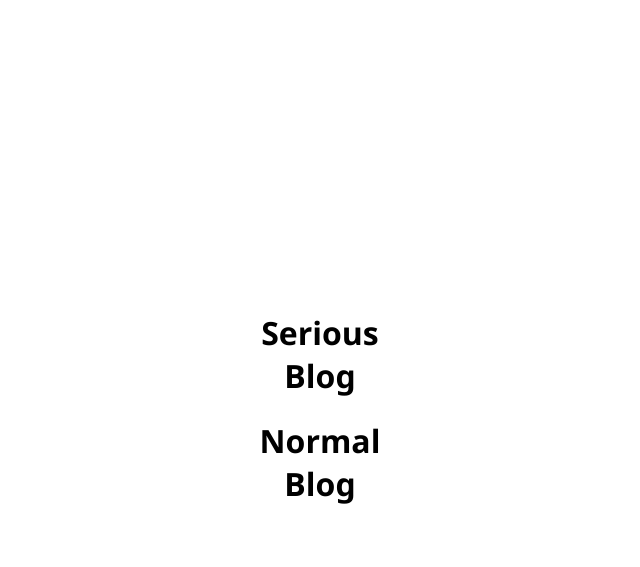
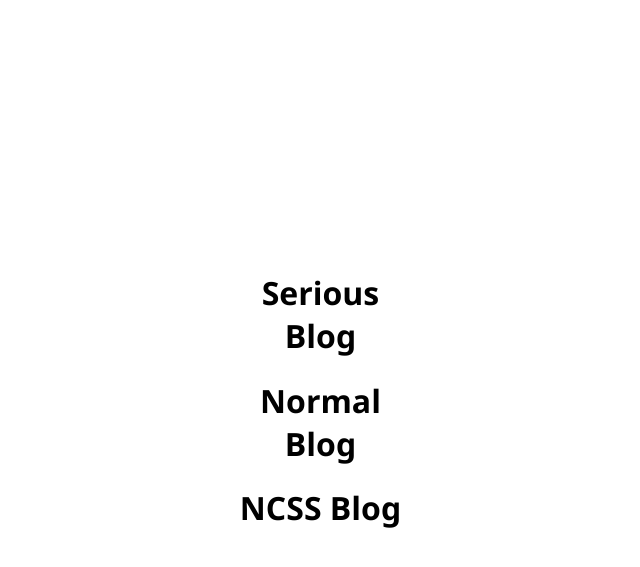
Before and after one commit to Mause/mause.github.com, a Jekyll site: the page blogs.html, which Jekyll copies as it is, in a window 1280 px wide. Shown: the top 567 px of the page, without its empty margins (320-960 px from the left). Built offline with Jekyll 4.4.1, drawn with Linux system fonts in a browser that asks for light colours.

Commit message:
Added link to ncss blog

```diff
--- a/blogs.html
+++ b/blogs.html
@@ -10,8 +10,8 @@
             .frame {
                 height: 140px;
                 width: 182px;
-                margin-top: -70px;
-                margin-left: -91px;
+                margin-top: -110px;
+                margin-left: -90.5px;
                 top: 40%;
                 left: 50%;
                 position: absolute;
@@ -24,6 +24,7 @@
         <div class="frame">
             <h1><a href="http://serious.blog.mause.me">Serious Blog</a></h1>
             <h1><a href="http://normal.blog.mause.me">Normal Blog</a></h1>
+            <h1><a href="http://ncss.blog.mause.me">NCSS Blog</a></h1>
         </div>
     </body>
 </html>
```
